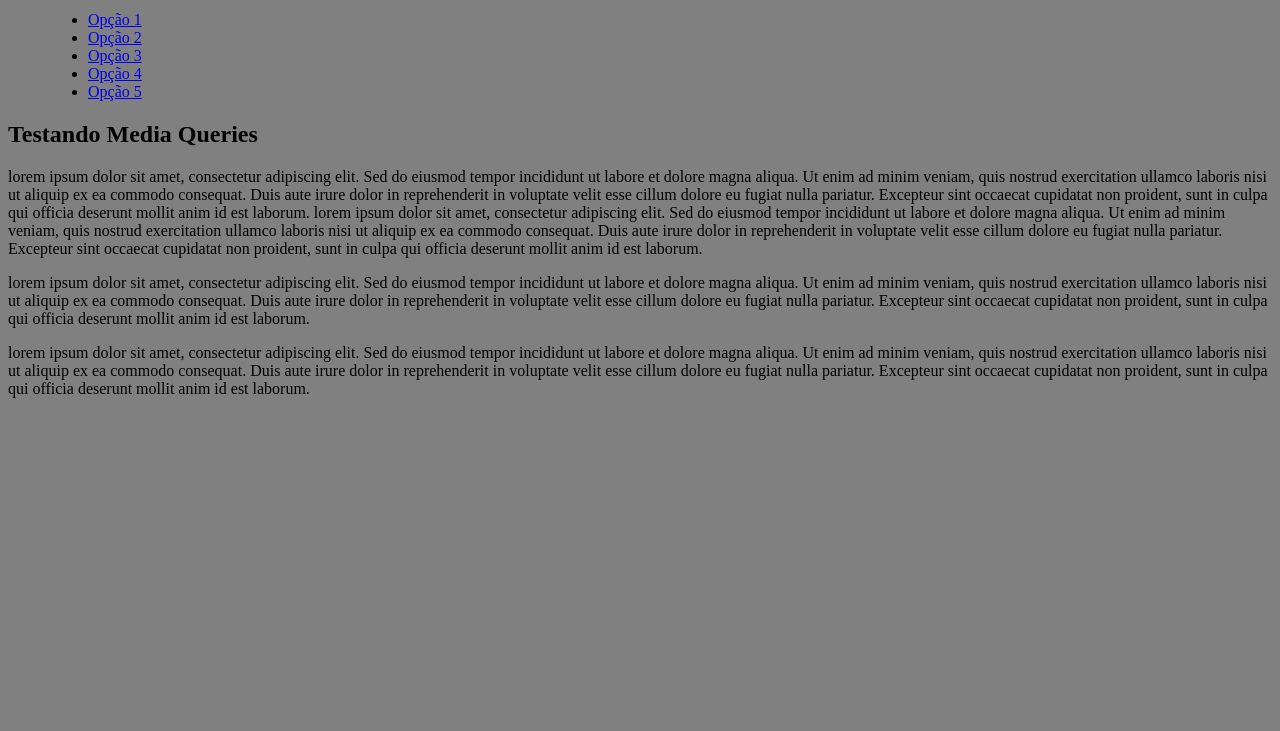
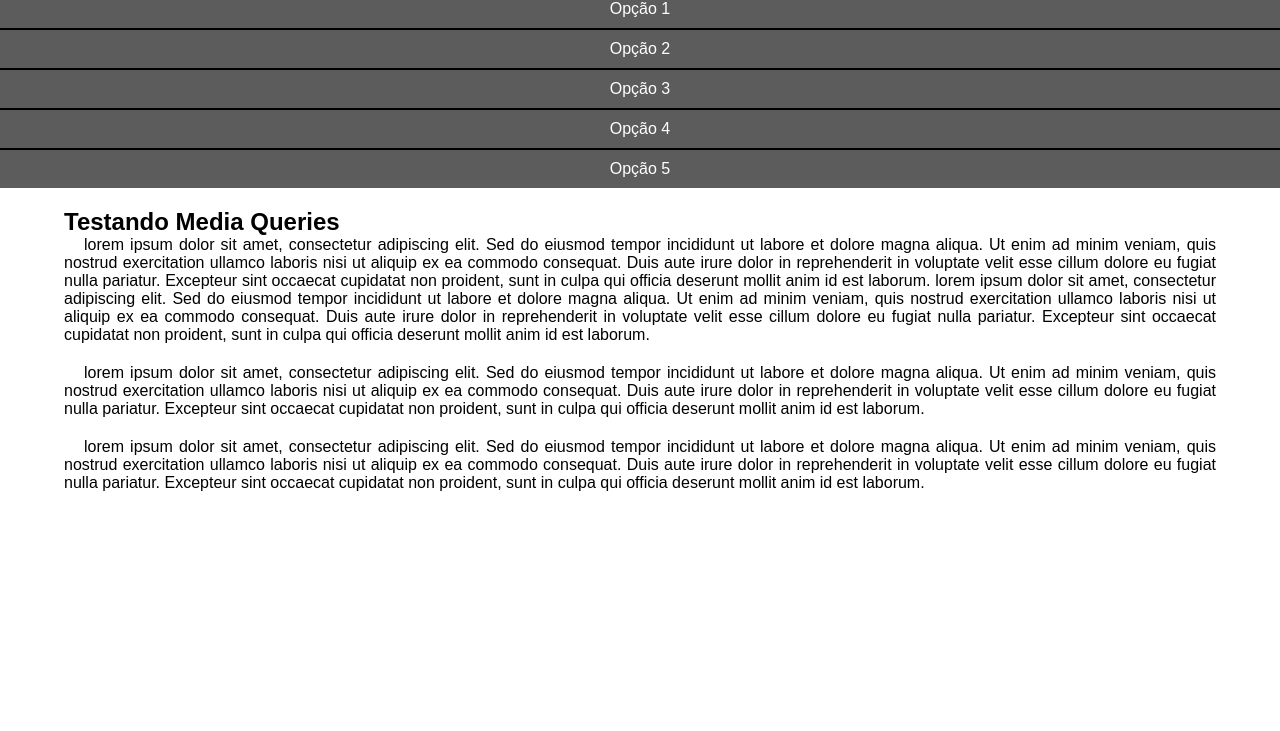
Before and after one commit to kevinssauro/html-css, a plain HTML site: page exercicios/ex026/mq005/index.html in a window 1280 px wide. Shown: the part 69-800 px from the top of the page. Drawn offline with Linux system fonts and the light colour scheme.

Commit message:
base css mq005

```diff
--- a/exercicios/ex026/mq005/style.css
+++ b/exercicios/ex026/mq005/style.css
@@ -1,5 +1,57 @@
 @charset "UTF-8";
 
-body, html{
-    background-color: grey;
+*{
+    font-family: Arial, Helvetica, sans-serif;
+    margin: 0px;
+    padding: 0px;
 }
+
+header{
+    background-color: gray;
+}
+
+header > h1{
+    padding: 10px;
+    text-align: center;
+}
+
+menu{
+    display: block;
+}
+
+menu > ul{
+    list-style-type: none;
+}
+
+menu > ul > li > a{
+    display: block;
+    padding: 10px;
+    text-decoration:none;
+    background-color: rgb(92, 92, 92);
+    color: white;
+    text-align: center;
+    border-top: 2px solid black;
+}
+
+menu > ul > li > a:hover{
+    background-color: gray;
+}
+
+main{
+    width: 90vw;
+    background-color: white;
+    margin: auto;
+    margin-top: 10px;
+    padding: 10px;
+    border-radius: 10px;
+}
+
+article > h1{
+    padding-bottom: 20px;
+}
+
+article > p{
+    text-align: justify;
+    padding-bottom: 20px;
+    text-indent: 20px
+}
```
